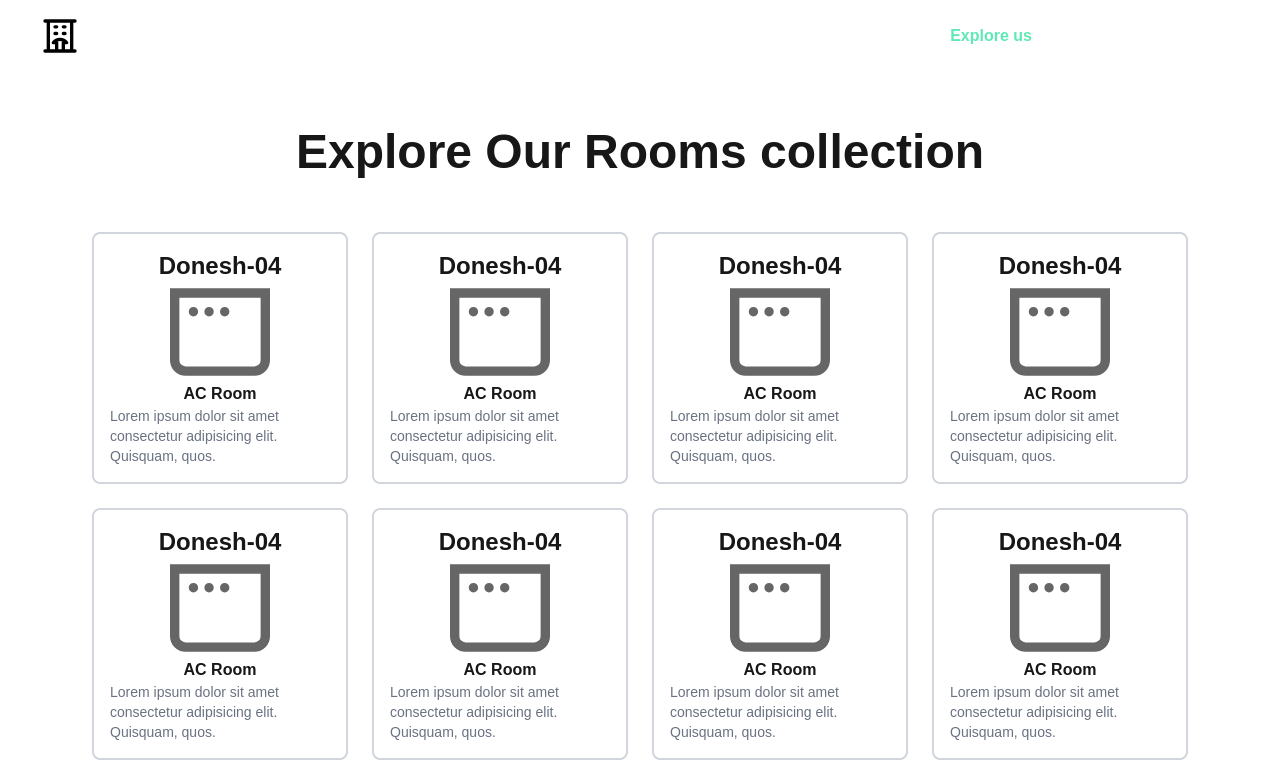
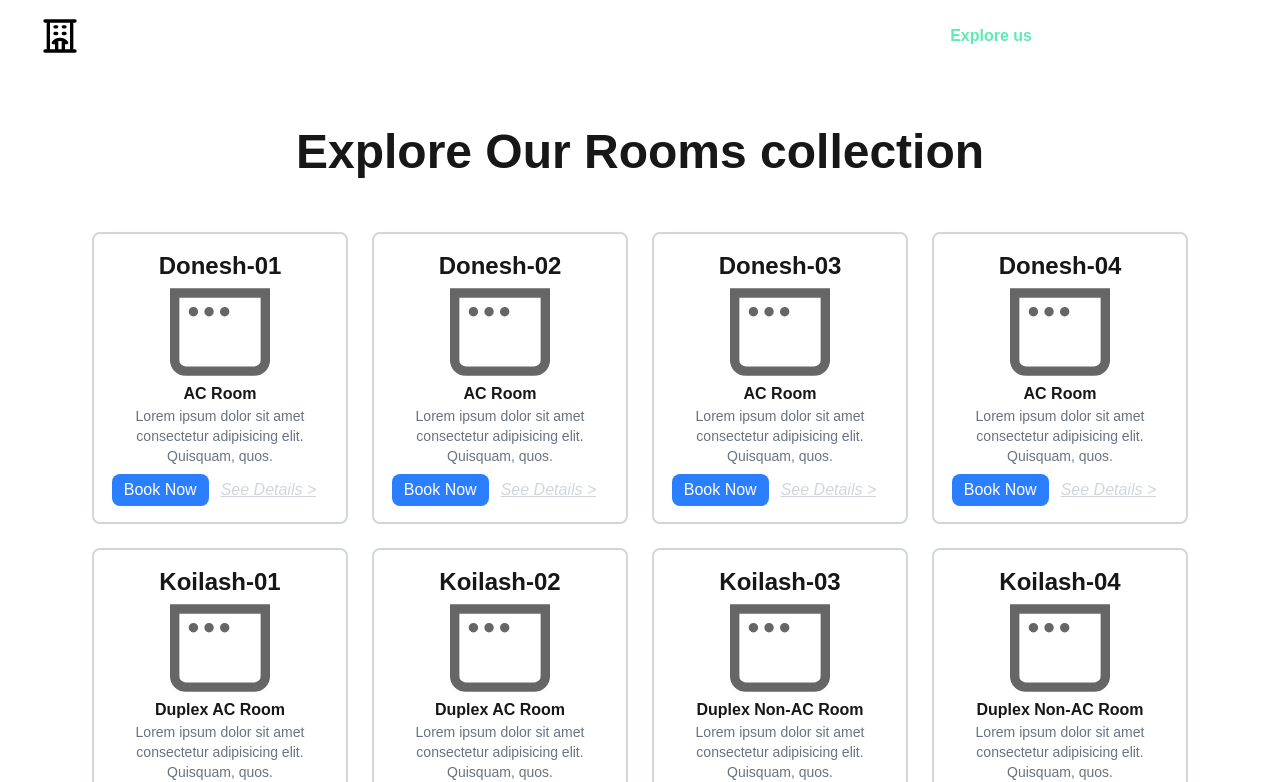
Before and after one commit to Pratush26/nexthotel, a Next.js app: page /explore in a window 1280 px wide. Shown: the top 782 px of the page. Built offline with nearby package versions, Linux system fonts and the light colour scheme; a web font is replaced by a local one.

Commit message:
25A15 layout

```diff
--- a/app/contact/page.js
+++ b/app/contact/page.js
@@ -49,7 +49,7 @@ export default function Contact() {
                   <input
                     type="text"
                     id="name"
-                    className="w-full px-4 py-2 rounded-lg bg-emerald-900/50 border border-emerald-700 text-white focus:outline-none focus:ring-2 focus:ring-emerald-500"
+                    className="w-full px-4 py-2 rounded-lg bg-white text-black"
                     placeholder="Your name"
                   />
                 </div>
@@ -57,7 +57,7 @@ export default function Contact() {
                   <label htmlFor="rating" className="block text-sm font-medium text-white mb-1">Rating</label>
                   <select
                     id="rating"
-                    className="w-full px-4 py-2 rounded-lg bg-emerald-900/50 border border-emerald-700 text-white focus:outline-none focus:ring-2 focus:ring-emerald-500"
+                    className="w-full px-4 py-2 rounded-lg bg-white text-gray-700"
                   >
                     <option value="">Select your rating</option>
                     <option value="5">⭐⭐⭐⭐⭐ Excellent</option>
@@ -72,13 +72,13 @@ export default function Contact() {
                   <textarea
                     id="feedback"
                     rows="4"
-                    className="w-full px-4 py-2 rounded-lg bg-emerald-900/50 border border-emerald-700 text-white focus:outline-none focus:ring-2 focus:ring-emerald-500"
+                    className="w-full px-4 py-2 rounded-lg bg-white text-black"
                     placeholder="Share your experience with us..."
                   ></textarea>
                 </div>
                 <button
                   type="submit"
-                  className="w-full bg-emerald-600 hover:bg-emerald-500 text-white font-semibold py-2 px-4 rounded-lg transition-colors duration-200"
+                  className="w-full bg-emerald-700 hover:bg-emerald-800 text-white font-semibold py-2 px-4 rounded-lg transition-colors duration-200"
                 >
                   Submit Feedback
                 </button>
--- a/app/explore/page.js
+++ b/app/explore/page.js
@@ -1,21 +1,88 @@
 import Room from "@/components/room";
 export default function Explore() {
+  const rooms = [
+    {
+      name: "Donesh-01",
+      image: "/window.svg",
+      type: "AC Room",
+      description: "Lorem ipsum dolor sit amet consectetur adipisicing elit. Quisquam, quos.",
+    },
+    {
+      name: "Donesh-02",
+      image: "/window.svg",
+      type: "AC Room",
+      description: "Lorem ipsum dolor sit amet consectetur adipisicing elit. Quisquam, quos.",
+    },
+    {
+      name: "Donesh-03",
+      image: "/window.svg",
+      type: "AC Room",
+      description: "Lorem ipsum dolor sit amet consectetur adipisicing elit. Quisquam, quos.",
+    },
+    {
+      name: "Donesh-04",
+      image: "/window.svg",
+      type: "AC Room",
+      description: "Lorem ipsum dolor sit amet consectetur adipisicing elit. Quisquam, quos.",
+    },
+    {
+      name: "Koilash-01",
+      image: "/window.svg",
+      type: "Duplex AC Room",
+      description: "Lorem ipsum dolor sit amet consectetur adipisicing elit. Quisquam, quos.",
+    },
+    {
+      name: "Koilash-02",
+      image: "/window.svg",
+      type: "Duplex AC Room",
+      description: "Lorem ipsum dolor sit amet consectetur adipisicing elit. Quisquam, quos.",
+    },
+    {
+      name: "Koilash-03",
+      image: "/window.svg",
+      type: "Duplex Non-AC Room",
+      description: "Lorem ipsum dolor sit amet consectetur adipisicing elit. Quisquam, quos.",
+    },
+    {
+      name: "Koilash-04",
+      image: "/window.svg",
+      type: "Duplex Non-AC Room",
+      description: "Lorem ipsum dolor sit amet consectetur adipisicing elit. Quisquam, quos.",
+    },
+    {
+      name: "Mohesh-01",
+      image: "/window.svg",
+      type: "Non-AC Room",
+      description: "Lorem ipsum dolor sit amet consectetur adipisicing elit. Quisquam, quos.",
+    },
+    {
+      name: "Mohesh-02",
+      image: "/window.svg",
+      type: "Non-AC Room",
+      description: "Lorem ipsum dolor sit amet consectetur adipisicing elit. Quisquam, quos.",
+    },
+    {
+      name: "Mohesh-03",
+      image: "/window.svg",
+      type: "Non-AC Room",
+      description: "Lorem ipsum dolor sit amet consectetur adipisicing elit. Quisquam, quos.",
+    },
+    {
+      name: "Mohesh-04",
+      image: "/window.svg",
+      type: "Non-AC Room",
+      description: "Lorem ipsum dolor sit amet consectetur adipisicing elit. Quisquam, quos.",
+    },
+
+  ];
+
   return (
     <main className="flex flex-col justify-center items-center">
       <h1 className="text-5xl m-14 font-bold">Explore Our Rooms collection</h1>
       <div className="flex flex-wrap justify-center items-center gap-6">
-        <Room />
-        <Room />
-        <Room />
-        <Room />
-        <Room />
-        <Room />
-        <Room />
-        <Room />
-        <Room />
-        <Room />
-        <Room />
-        <Room />
+        {rooms.map((room) => (
+          <Room key={room.name} room={room} />
+        ))}
       </div>
     </main>
   );
--- a/app/globals.css
+++ b/app/globals.css
@@ -31,7 +31,7 @@ nav {
   font-family: var(--font-protest-riot);
 }
 .hbox{
-  background-image: linear-gradient(270deg, rgba(200, 200, 200, 0.1), rgba(103, 204, 170, 0.1));
+  background-image: linear-gradient(270deg, rgba(83, 118, 103, 0.1), rgba(42, 94, 76, 0.048));
 }
 .ali{
   position: relative;
--- a/app/page.js
+++ b/app/page.js
@@ -4,14 +4,19 @@ export default function Home() {
   return (
     <main>
       <div className="w-full h-screen absolute top-0 left-0 -z-10">
-      <Image src="https://images.pexels.com/photos/939715/pexels-photo-939715.jpeg?auto=compress&cs=tinysrgb&w=1260&h=750&dpr=2" alt="Picture of the author" fill={true} className="object-cover grayscale-25 contrast-100 saturate-100 brightness-60" />
+        <Image src="https://images.pexels.com/photos/939715/pexels-photo-939715.jpeg?auto=compress&cs=tinysrgb&w=1260&h=750&dpr=2" alt="Picture of the author" fill={true} className="object-cover grayscale-25 contrast-100 saturate-100 brightness-60" />
+        <div className="flex flex-col justify-center items-center h-screen">
+          <div className="flex flex-col justify-center items-center mt-[10%] backdrop-blur-[16px] py-10 px-30 rounded-4xl hbox">
+            <h1 className="text-3xl flex items-baseline gap-2 font-bold text-center">Welcome to <p className="text-4xl text-emerald-200 font-bold text-center">Bandarban</p></h1>
+            <h1 className="text-8xl font-bold text-emerald-300 text-center p-6 animate-pulse hname">BANANIBASH</h1>
+            <p className="text-xl font-extralight text-emerald-50 text-center">Enjoy the Natural Beauty of Bandarban with our services</p>
+          </div>
+        </div>
       </div>
-      <div className="flex flex-col justify-center items-center h-screen">
-        <div className="flex flex-col justify-center items-center backdrop-blur-[16px] p-14 rounded-4xl hbox">
-        <h1 className="text-3xl flex items-baseline gap-2 font-bold text-center">Welcome to <p className="text-4xl text-emerald-100 font-bold text-center">Bandarban</p></h1>
-        <h1 className="text-8xl font-bold text-emerald-200 text-center p-6 animate-pulse hname">BANANIBASH</h1>
-        <p className="text-xl font-extralight text-emerald-50 text-center">Enjoy the Natural Beauty of Bandarban with our services</p>
-        </div>
+      <div className="absolute top-full w-full bg-emerald-900">
+        <p className="text-center">
+          &copy; 2025 Bandarban. All rights reserved.
+        </p>
       </div>
     </main>
   );
--- a/components/room.js
+++ b/components/room.js
@@ -1,14 +1,18 @@
 import Image from "next/image";
 
-export default function Room() {
+export default function Room({ room }) {
   return (
     <div className="flex flex-col justify-center items-center border-2 border-gray-300 rounded-lg p-4 w-1/5">
-        <h1 className="text-2xl font-bold">Donesh-04</h1>
-      <Image src="/window.svg" alt="Room" width={100} height={100} />
-      <h5 className="text-md font-bold">AC Room</h5>
-      <p className="text-sm text-gray-500">
-        Lorem ipsum dolor sit amet consectetur adipisicing elit. Quisquam, quos.
+        <h1 className="text-2xl font-bold">{room.name}</h1>
+      <Image src={room.image} alt="Room" width={100} height={100} />
+      <h5 className="text-md font-bold">{room.type}</h5>
+      <p className="text-sm text-gray-500 text-center">
+        {room.description}
       </p>
+      <div className="flex justify-center items-center mt-2">
+        <button className="bg-blue-500 text-white px-3 py-1 rounded-lg">Book Now</button>
+        <button className="text-gray-300 underline italic px-3 py-1">See Details &gt;</button>
+      </div>
     </div>
   );
 }
```
